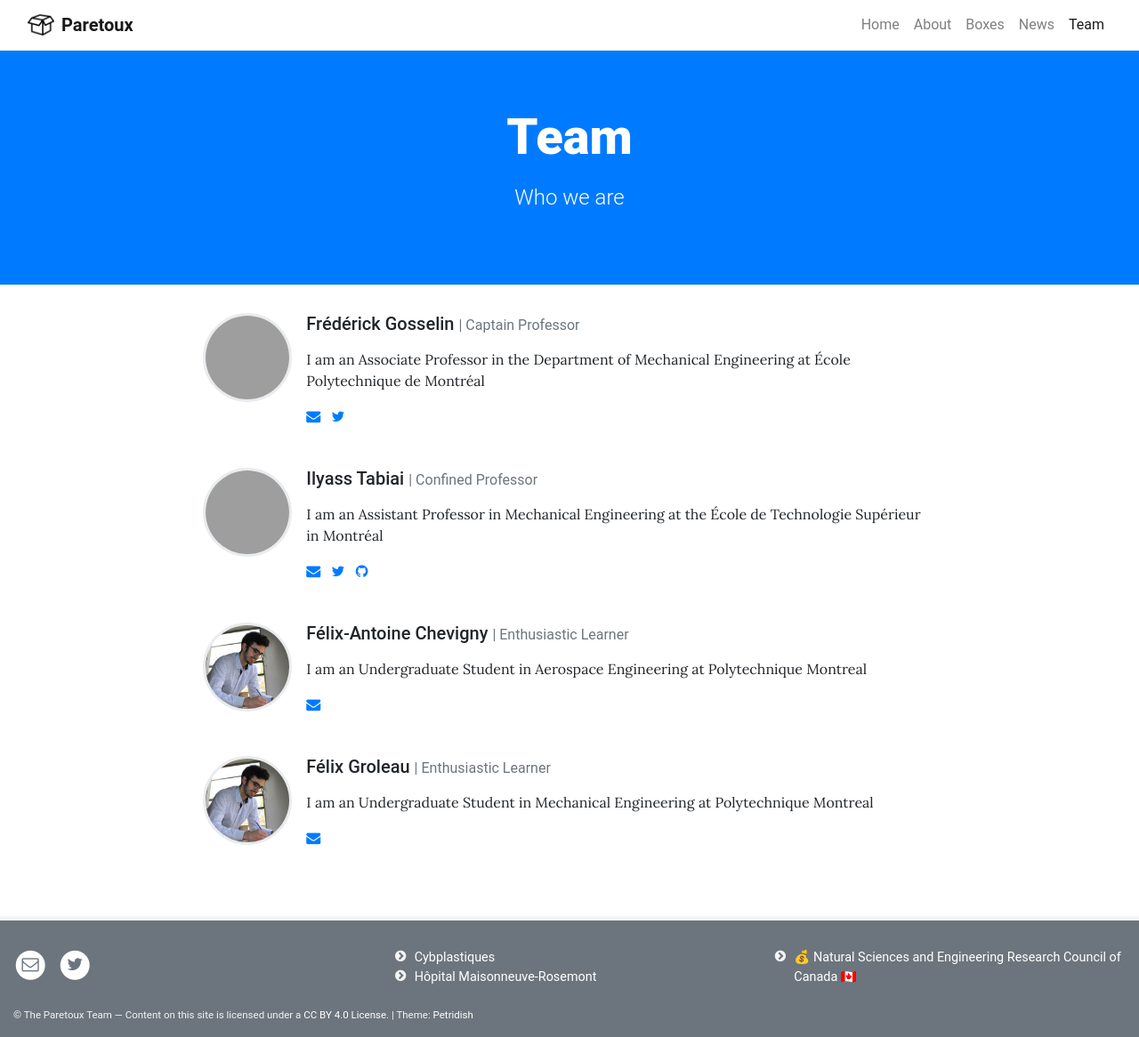
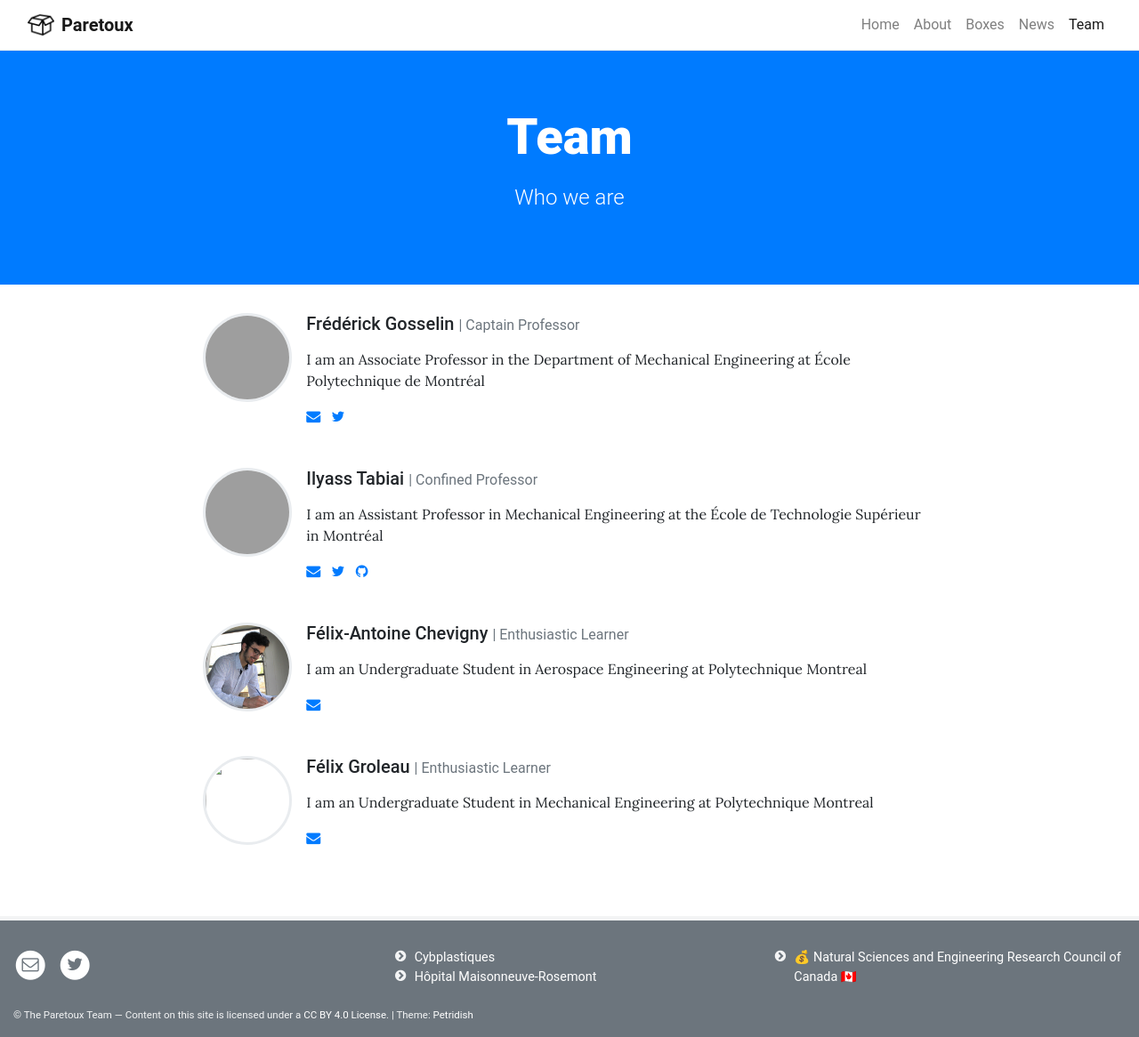
Before and after one commit to paretoux/paretoux.github.io, a Jekyll site: the page built from pages/team.md, in a window 1280 px wide. Shown: the whole page at 89% size. Built offline with Jekyll 4.4.1, drawn with Linux system fonts in a browser that asks for light colours; grey boxes are pictures that could not be loaded.

Commit message:
Update team.yml

```diff
--- a/_data/team.yml
+++ b/_data/team.yml
@@ -29,7 +29,6 @@
 
 - name: Félix Groleau
   role: Enthusiastic Learner # Will appear next to name
-  image: /assets/img/team/fa-chev.jpg # Can be external link
   description: > # Can be Markdown
     I am an Undergraduate Student in Mechanical Engineering at Polytechnique Montreal
   email: felix.groleau@polymtl.ca
```
